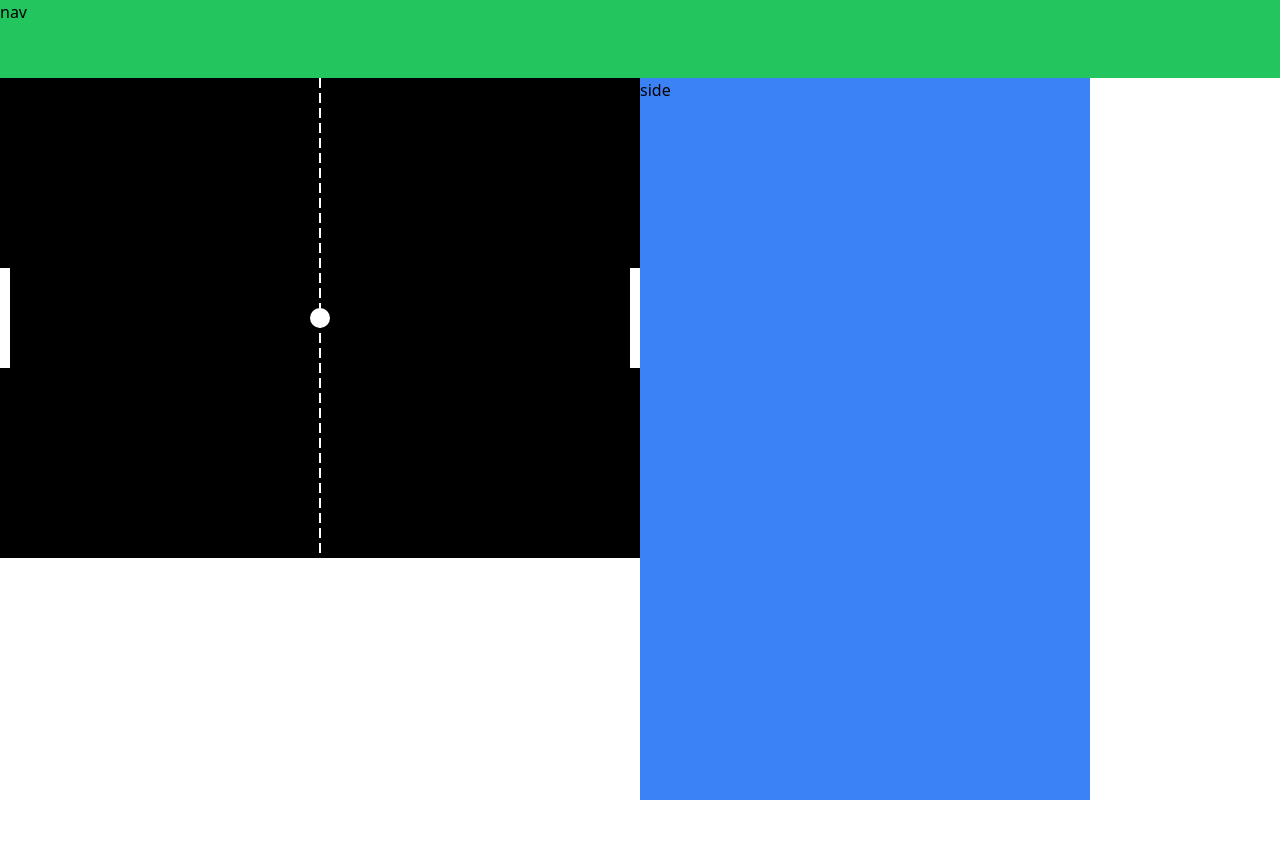
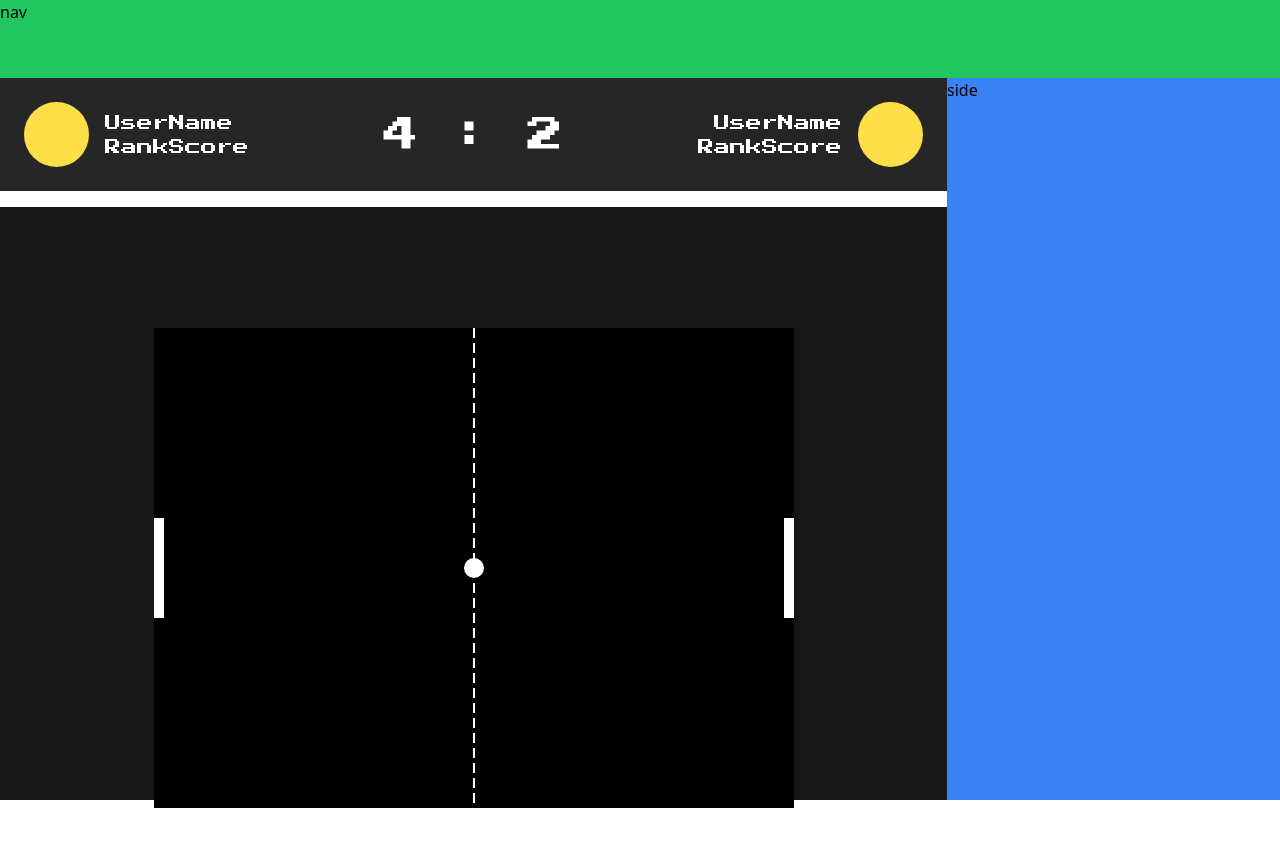
Before and after one commit to over-the-inner-circle/front-end, a React (Vite) app: page /temp in a window 1280 px wide. Shown: the top 846 px of the page. Before the commit the page ends 800 px from the top, so only its background shows below. Built offline with nearby package versions, Linux system fonts and the light colour scheme; no server answers.

Commit message:
[feat] game play window layout done

```diff
--- a/src/atom/Circle.tsx
+++ b/src/atom/Circle.tsx
@@ -1,11 +1,11 @@
 interface CircleProps {
   radius: number;
-  style?: string;
+  className?: string;
 }
 
-function Circle({ radius, style }: CircleProps) {
+function Circle({ radius, className }: CircleProps) {
   return (
-    <svg height={radius * 2} width={radius * 2} className={style}>
+    <svg height={radius * 2} width={radius * 2} className={className}>
       <circle cx={radius} cy={radius} r={radius} />
     </svg>
   );
--- /dev/null
+++ b/src/atom/Spacer.tsx
@@ -0,0 +1,7 @@
+const Spacer = () => {
+	return (
+		<div className="flex w-full h-full"></div>
+	);
+}
+
+export default Spacer;
--- a/src/organism/Game.tsx
+++ b/src/molecule/Game.tsx
@@ -72,7 +72,7 @@ const Game = () => {
   }
 
   return (
-    <div className="Pong">
+    <div className="flex flex-col items-center">
       <div>
         <canvas tabIndex={0}
                 ref={canvasRef}
--- /dev/null
+++ b/src/molecule/PlayerInfo.tsx
@@ -0,0 +1,31 @@
+import Circle from "@/atom/Circle"
+import Spacer from "@/atom/Spacer"
+
+const PlayerInfo = () => {
+	return (
+		<>
+		<div className="flex flex-row bg-neutral-800 font-pixel text-white">
+			<div className="flex my-6 ml-6">
+				<Circle radius={32.5} className="fill-yellow-300" />
+				<div className="flex flex-col ml-4 items-start justify-center">
+				<span>UserName</span>
+				<span>RankScore</span>
+				</div>
+			</div>
+			<Spacer />
+			<div className="flex flex-col text-4xl whitespace-nowrap justify-center stop-dragging">4   :   2</div>
+			<Spacer />
+			<div className="flex my-6 mr-6">
+				<div className="flex flex-col mr-4 items-end justify-center">
+				<span>UserName</span>
+				<span>RankScore</span>
+				</div>
+				<Circle radius={32.5} className="fill-yellow-300" />
+			</div>
+		</div>
+		<div className="bg-white w-full h-4"></div>
+		</>
+	)
+}
+
+export default PlayerInfo
--- a/src/organism/GameContainer.tsx
+++ /dev/null
@@ -1,12 +0,0 @@
-import React from "react";
-import Game from '@/organism/Game';
-
-const GameContainer = () => {
-  return (
-    <div>
-      <Game />
-    </div>
-  );
-}
-
-export default GameContainer;
--- /dev/null
+++ b/src/organism/GameWindow.tsx
@@ -0,0 +1,17 @@
+import React from "react";
+import Game from '@/molecule/Game';
+import PlayerInfo from "@/molecule/PlayerInfo";
+import Spacer from "@/atom/Spacer";
+
+const GameWindow = () => {
+  return (
+    <>
+    <PlayerInfo />
+          <div className="flex h-full items-center justify-center">
+            <Game />
+          </div>
+    </>
+  );
+}
+
+export default GameWindow;
--- /dev/null
+++ b/src/pages/GameContainer.tsx
@@ -0,0 +1,12 @@
+import React from "react";
+import GameWindow from '@/organism/GameWindow';
+
+const GameContainer = () => {
+  return (
+    <div className="h-full w-full bg-neutral-900">
+      <GameWindow />
+    </div>
+  );
+}
+
+export default GameContainer;
--- a/src/pages/Main.tsx
+++ b/src/pages/Main.tsx
@@ -1,6 +1,6 @@
 import React from "react";
 import Button from "@/atom/Button";
-import Game from "@/organism/Game";
+import Game from "@/molecule/Game";
 
 const Main = () => {
 
@@ -60,7 +60,7 @@ const Main = () => {
         </button>
       </div>
       <div>
-        <Game/>
+        <Game />
       </div>
     </div>
   );
--- a/src/pages/Temp.tsx
+++ b/src/pages/Temp.tsx
@@ -1,23 +1,23 @@
 import Nav from "@/organism/Nav";
-import Game from "@/organism/Game";
+import Game from "@/molecule/Game";
 import Chat from "@/organism/Chat";
+import GameContainer from "./GameContainer";
 
 
 function Temp() {
-	  return (
-		<div className="w-full h-full relative mx-auto my-0" id="root">
+	return (
+		<div className="flex w-full h-full relative mx-auto my-0" id="root">
 			<Nav></Nav>
-
 			{/*<Game></Game>*/}
 			<div className="content-start flex h-full w-full relative pt-[78px]">
-				<Game></Game>
+				<GameContainer></GameContainer>
 				<Chat></Chat>
-			{/*	<div className="bg-blue-500 col-span-1 row-span-2 col-start-2 row-start-2 h-full w-[450px]" id="side">side</div>*/}
+				{/*	<div className="bg-blue-500 col-span-1 row-span-2 col-start-2 row-start-2 h-full w-[450px]" id="side">side</div>*/}
 			</div>
 
 
 		</div>
-  );
+	);
 }
 
 export default Temp;
```
Lines whose indentation alone changed are shown as unchanged.
